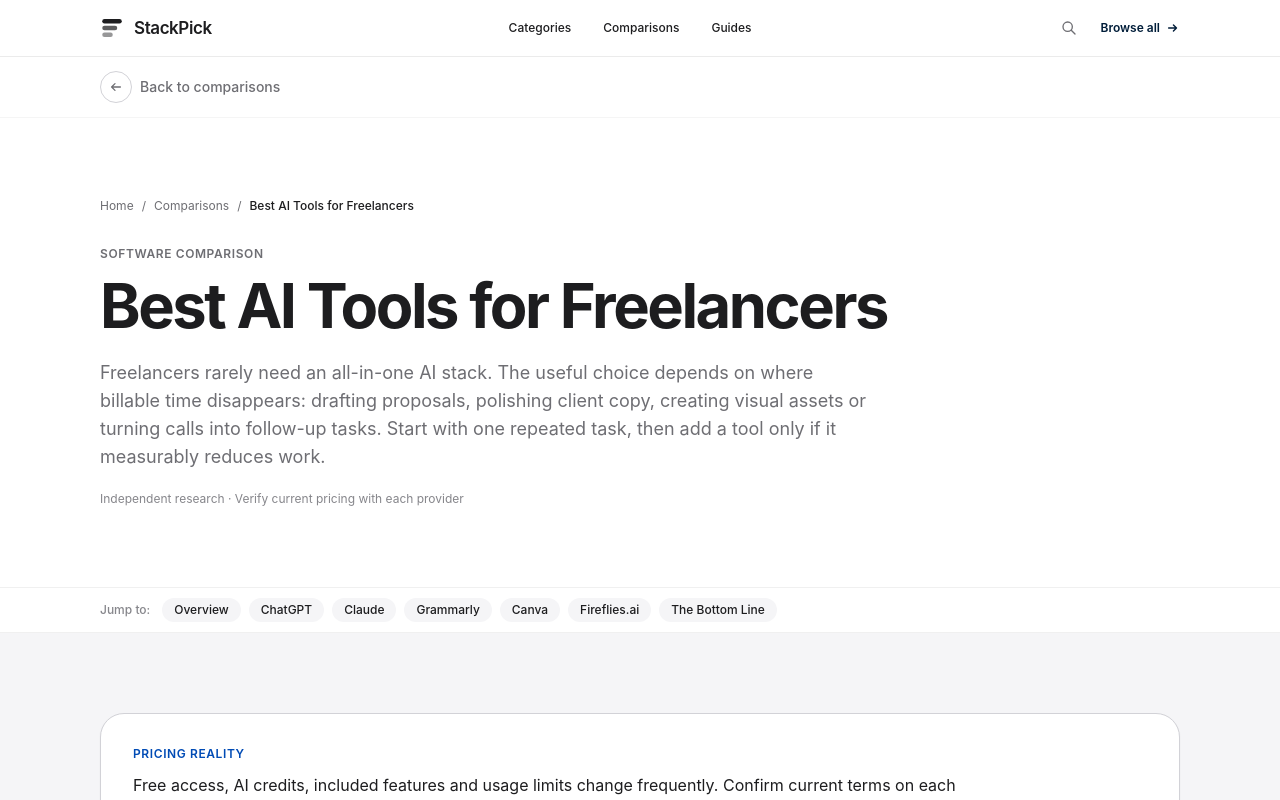
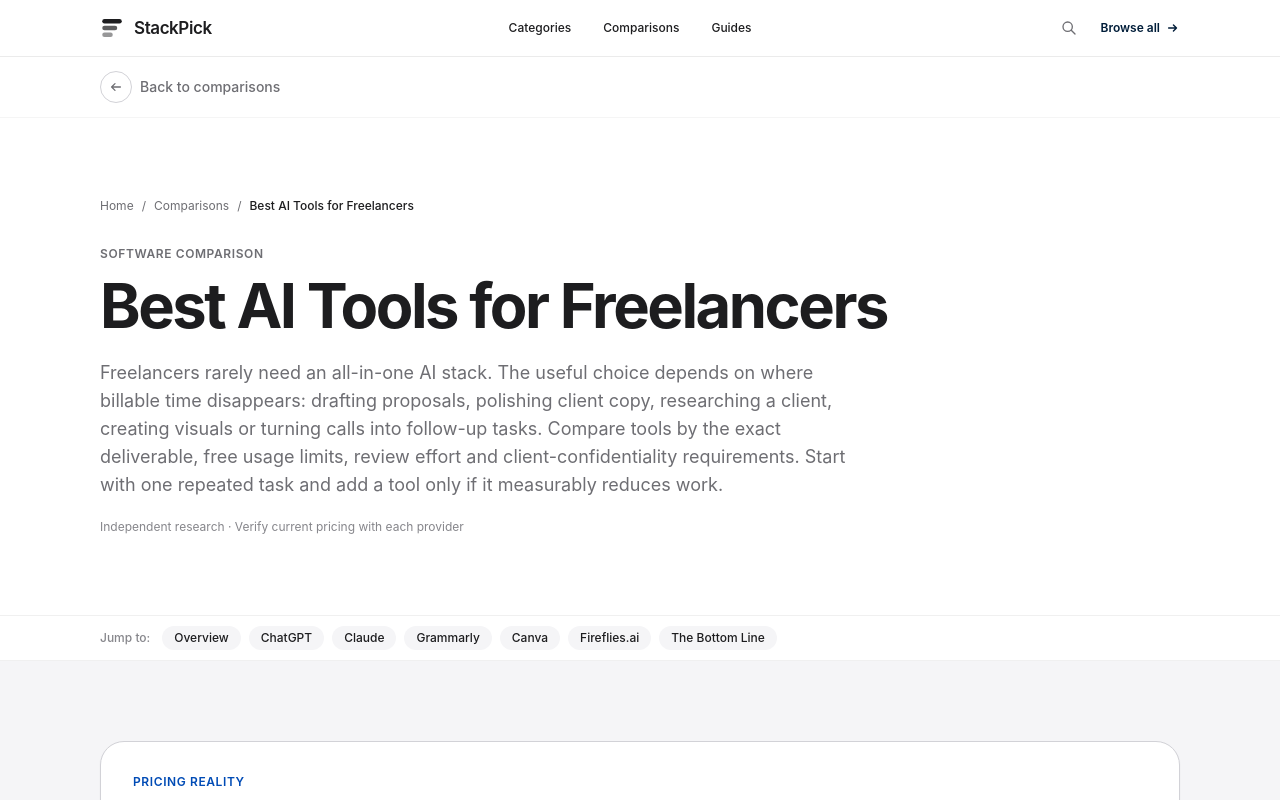
Before and after one commit to LinukaBandara/StackPick, a Next.js app: page /best/ai-tools-freelancers in a window 1280 px wide. Shown: the top 800 px of the page. Built offline with nearby package versions, Linux system fonts and the light colour scheme; no server answers.

Commit message:
Strengthen practical US-focused software guide

```diff
--- a/app/best/ai-tools-freelancers/page.tsx
+++ b/app/best/ai-tools-freelancers/page.tsx
@@ -14,8 +14,8 @@ export default function Page() {
     <ComparisonArticle
       title="Best AI Tools for Freelancers"
       slug="ai-tools-freelancers"
-      intro="Freelancers rarely need an all-in-one AI stack. The useful choice depends on where billable time disappears: drafting proposals, polishing client copy, creating visual assets or turning calls into follow-up tasks. Start with one repeated task, then add a tool only if it measurably reduces work."
-      pricingNote="Free access, AI credits, included features and usage limits change frequently. Confirm current terms on each provider's official site. Before uploading client material, check confidentiality obligations, data retention and whether the client has approved the workflow."
+      intro="Freelancers rarely need an all-in-one AI stack. The useful choice depends on where billable time disappears: drafting proposals, polishing client copy, researching a client, creating visuals or turning calls into follow-up tasks. Compare tools by the exact deliverable, free usage limits, review effort and client-confidentiality requirements. Start with one repeated task and add a tool only if it measurably reduces work."
+      pricingNote="Free access, message or credit limits, included models, file uploads and integrations change frequently. Confirm the current provider terms before planning a workflow around a free tier. For client material, check confidentiality obligations, data retention and training settings, and obtain approval where required. Keep a human review step for claims, quotes, deliverables and commitments."
       tools={[
         {
           name: "ChatGPT",
```
